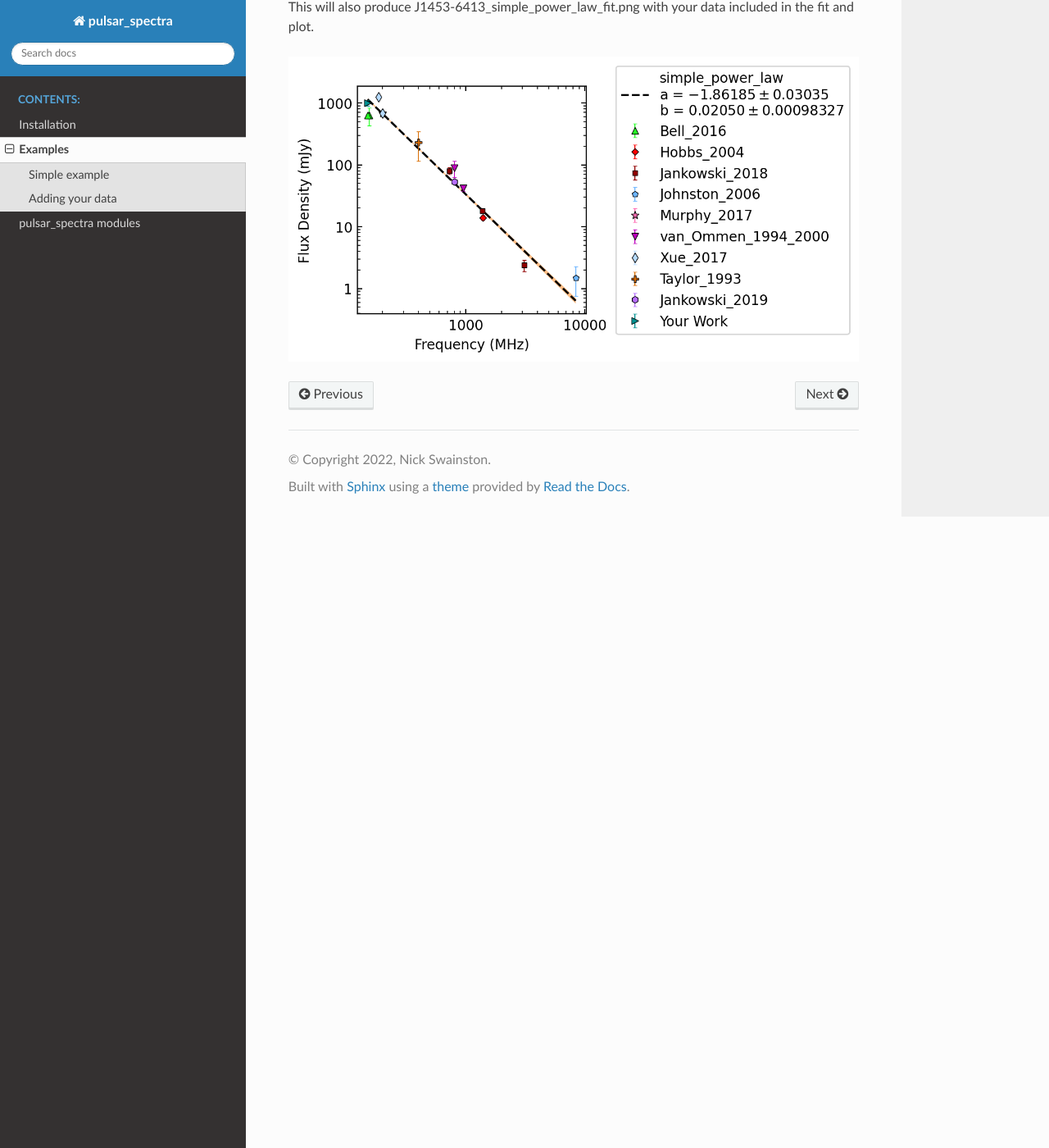
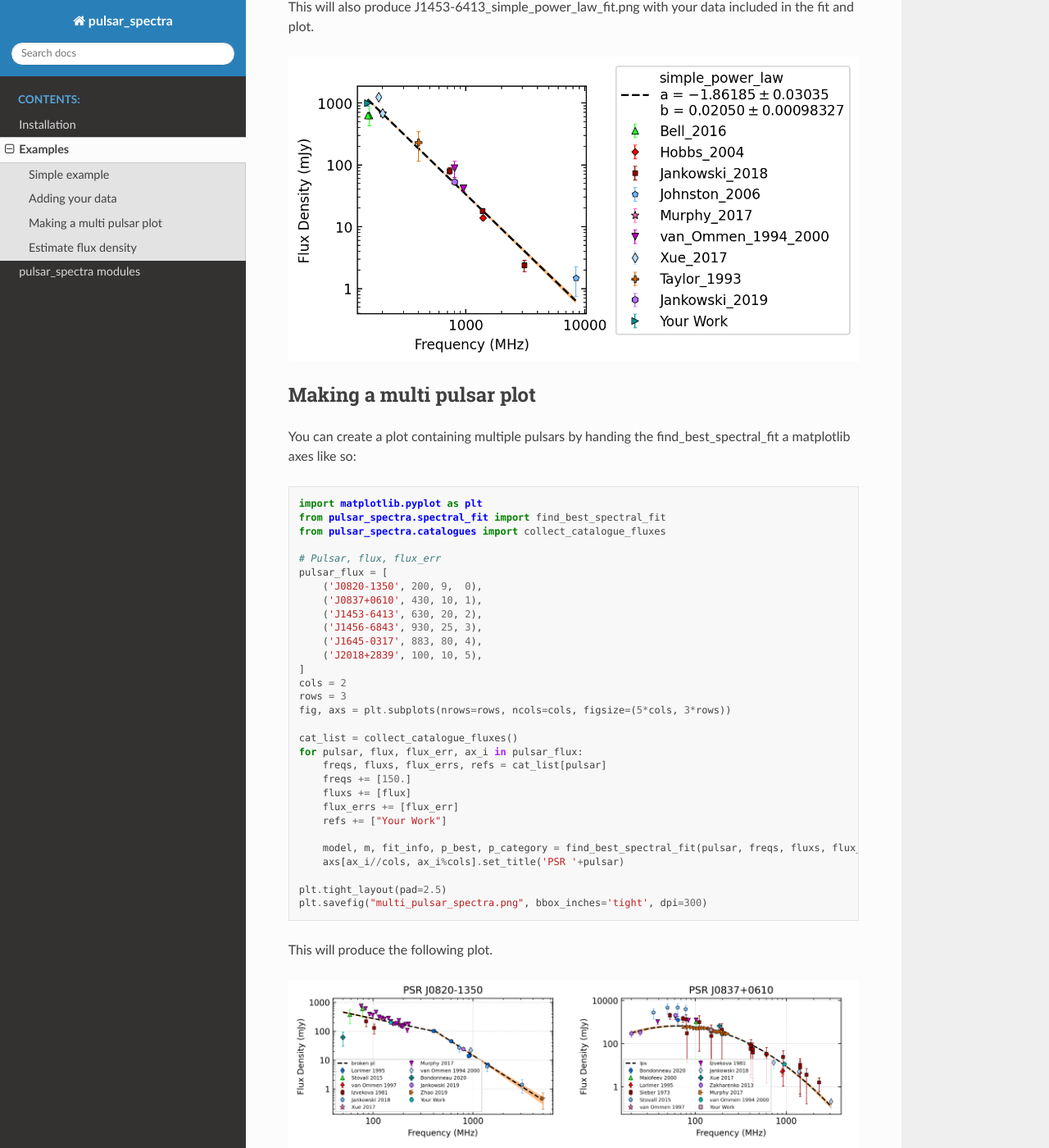
Before and after one commit to NickSwainston/pulsar_spectra, a Sphinx documentation site: the page built from docs/examples.rst, in a window 1280 px wide and 1400 px high, scrolled down 1204 px. Shown: the whole window at 82% size. Built offline with Sphinx 7.4.7 and the Read the Docs theme 2.0.0, drawn with Linux system fonts in a browser that asks for light colours; some of the changed text lies outside the part shown.

Commit message:
Made an example for estimating flux and multi pulsar plot

```diff
--- /dev/null
+++ b/docs/example_scripts/creating_a_multi_pulsar_plot.py
@@ -0,0 +1,30 @@
+import matplotlib.pyplot as plt
+from pulsar_spectra.spectral_fit import find_best_spectral_fit
+from pulsar_spectra.catalogues import collect_catalogue_fluxes
+
+# Pulsar, flux, flux_err
+pulsar_flux = [
+    ('J0820-1350', 200, 9,  0),
+    ('J0837+0610', 430, 10, 1),
+    ('J1453-6413', 630, 20, 2),
+    ('J1456-6843', 930, 25, 3),
+    ('J1645-0317', 883, 80, 4),
+    ('J2018+2839', 100, 10, 5),
+]
+cols = 2
+rows = 3
+fig, axs = plt.subplots(nrows=rows, ncols=cols, figsize=(5*cols, 3*rows))
+
+cat_list = collect_catalogue_fluxes()
+for pulsar, flux, flux_err, ax_i in pulsar_flux:
+    freqs, fluxs, flux_errs, refs = cat_list[pulsar]
+    freqs += [150.]
+    fluxs += [flux]
+    flux_errs += [flux_err]
+    refs += ["Your Work"]
+
+    model, m, fit_info, p_best, p_category = find_best_spectral_fit(pulsar, freqs, fluxs, flux_errs, refs, plot_best=True, alternate_style=True, axis=axs[ax_i//cols, ax_i%cols])
+    axs[ax_i//cols, ax_i%cols].set_title('PSR '+pulsar)
+
+plt.tight_layout(pad=2.5)
+plt.savefig("multi_pulsar_spectra.png", bbox_inches='tight', dpi=300)
--- /dev/null
+++ b/docs/example_scripts/estimate_flux.py
@@ -0,0 +1,9 @@
+from pulsar_spectra.spectral_fit import find_best_spectral_fit, estimate_flux_density
+from pulsar_spectra.catalogues import collect_catalogue_fluxes
+
+cat_list = collect_catalogue_fluxes()
+pulsar = 'J0820-1350'
+freqs, fluxs, flux_errs, refs = cat_list[pulsar]
+model, m, _, _, _ = find_best_spectral_fit(pulsar, freqs, fluxs, flux_errs, refs, plot_best=True)
+fitted_flux, fitted_flux_err = estimate_flux_density(150., model[0], m)
+print(f"{pulsar} estimated flux: {fitted_flux:.1f} ± {fitted_flux_err:.1f} mJy")
--- a/docs/examples.rst
+++ b/docs/examples.rst
@@ -45,3 +45,70 @@
 
 .. image:: figures/J1453-6413_your_work.png
   :width: 800
+
+
+Making a multi pulsar plot
+--------------------------
+
+You can create a plot containing multiple pulsars by handing the find_best_spectral_fit a matplotlib axes like so:
+
+.. code-block:: python
+
+    import matplotlib.pyplot as plt
+    from pulsar_spectra.spectral_fit import find_best_spectral_fit
+    from pulsar_spectra.catalogues import collect_catalogue_fluxes
+
+    # Pulsar, flux, flux_err
+    pulsar_flux = [
+        ('J0820-1350', 200, 9,  0),
+        ('J0837+0610', 430, 10, 1),
+        ('J1453-6413', 630, 20, 2),
+        ('J1456-6843', 930, 25, 3),
+        ('J1645-0317', 883, 80, 4),
+        ('J2018+2839', 100, 10, 5),
+    ]
+    cols = 2
+    rows = 3
+    fig, axs = plt.subplots(nrows=rows, ncols=cols, figsize=(5*cols, 3*rows))
+
+    cat_list = collect_catalogue_fluxes()
+    for pulsar, flux, flux_err, ax_i in pulsar_flux:
+        freqs, fluxs, flux_errs, refs = cat_list[pulsar]
+        freqs += [150.]
+        fluxs += [flux]
+        flux_errs += [flux_err]
+        refs += ["Your Work"]
+
+        model, m, fit_info, p_best, p_category = find_best_spectral_fit(pulsar, freqs, fluxs, flux_errs, refs, plot_best=True, alternate_style=True, axis=axs[ax_i//cols, ax_i%cols])
+        axs[ax_i//cols, ax_i%cols].set_title('PSR '+pulsar)
+
+    plt.tight_layout(pad=2.5)
+    plt.savefig("multi_pulsar_spectra.png", bbox_inches='tight', dpi=300)
+
+This will produce the following plot.
+
+.. image:: figures/multi_pulsar_spectra.png
+  :width: 800
+
+Estimate flux density
+----------------------
+
+You can use the pulsar's fit to estimate a pulsar's flux density at a certain frequency like so:
+
+.. code-block:: python
+
+    from pulsar_spectra.spectral_fit import find_best_spectral_fit, estimate_flux_density
+    from pulsar_spectra.catalogues import collect_catalogue_fluxes
+
+    cat_list = collect_catalogue_fluxes()
+    pulsar = 'J0820-1350'
+    freqs, fluxs, flux_errs, refs = cat_list[pulsar]
+    model, m, _, _, _ = find_best_spectral_fit(pulsar, freqs, fluxs, flux_errs, refs, plot_best=True)
+    fitted_flux, fitted_flux_err = estimate_flux_density(150., model[0], m)
+    print(f"{pulsar} estimated flux: {fitted_flux:.1f} ± {fitted_flux_err:.1f} mJy")
+
+Which will output
+
+.. code-block::
+
+    J0820-1350 estimated flux: 208.7 ± 8.6 mJy
```
Also changed, not shown: docs/figures/multi_pulsar_spectra.png (added).
